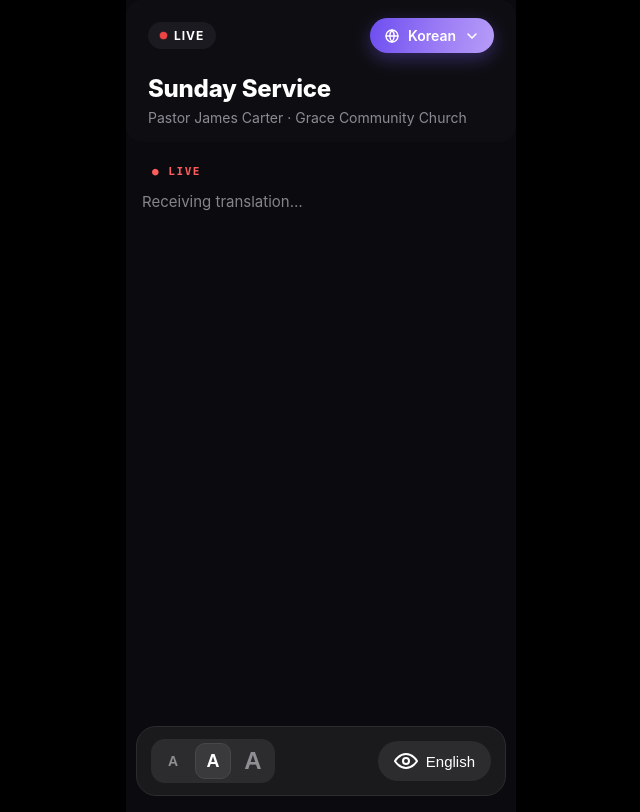
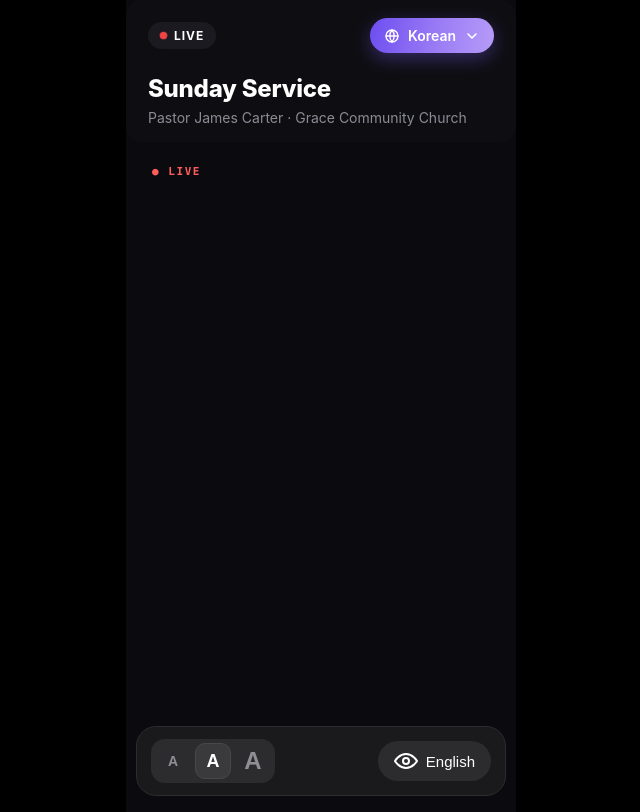
Before and after one commit to chaneul/worshiponair-translator, a React app: page / in a window 1280 px wide. Shown: the whole page, without its empty margins (319-959 px from the left). Built offline with nearby package versions, Linux system fonts and the light colour scheme.

Commit message:
refactor: split line reveal state into translated and original lines

```diff
--- a/src/features/translation/LiveTranslationSource.tsx
+++ b/src/features/translation/LiveTranslationSource.tsx
@@ -10,17 +10,19 @@ export default function LiveTranslationSource({
   children: React.ReactNode;
 }) {
   const { language } = useLanguage();
-  const [count, setCount] = useState(0);
+  const [translatedLineCount, setTranslatedLineCount] = useState(0);
+  const [originalLineCount, setOriginalLineCount] = useState(0);
   const activeLines = sermonLines[language];
 
   // press e to add line
-  useRevealLine(setCount, activeLines);
+  useRevealLine(setTranslatedLineCount, activeLines);
+  useRevealLine(setOriginalLineCount, sermonLines.English);
 
   return (
     <div className="live-translation-source">
       <LiveTranslationDisplay
-        lines={activeLines.slice(0, count)}
-        originalLines={sermonLines.English.slice(0, count + 1)}
+        lines={activeLines.slice(0, translatedLineCount)}
+        originalLines={sermonLines.English.slice(0, originalLineCount)}
       >
         {children}
       </LiveTranslationDisplay>
--- a/src/features/translation/useRevealLine.ts
+++ b/src/features/translation/useRevealLine.ts
@@ -6,7 +6,7 @@ export function useRevealLine(
 ) {
   useEffect(() => {
     function handleKeyDown(event: KeyboardEvent) {
-      if (event.key.toLowerCase() === "e") {
+      if (event.key.toLowerCase() === "a") {
         setCount((prev) => Math.min(prev + 1, lines.length));
       }
     }
```
Also changed, not shown: 1 other file (tests, documents, lock files or other folders).
